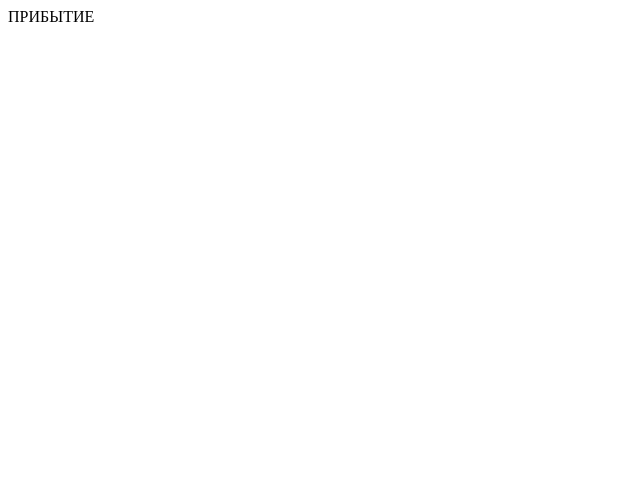
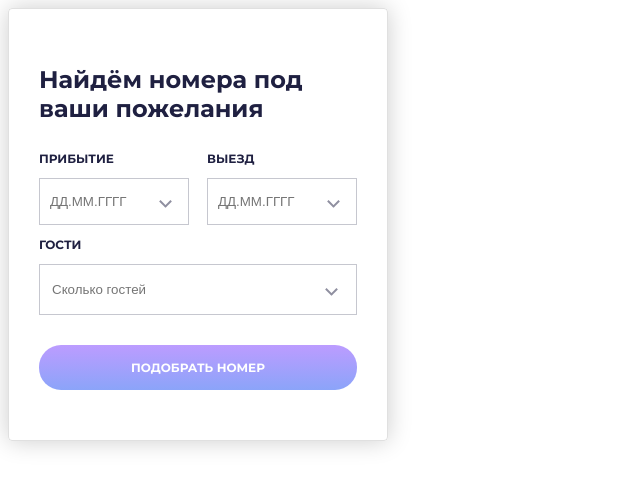
Before and after one commit to referhus/metalamp, a plain HTML site: page ui-kit.html in a window 1280 px wide. Shown: the whole page, without its empty margins (0-640 px from the left). Drawn offline with Linux system fonts and the light colour scheme.

Commit message:
card-date

```diff
--- /dev/null
+++ b/_colors.scss
@@ -0,0 +1,3 @@
+$DarkShade: #1F2041;
+$Purple: #BC9CFF;
+$Green: #6FCF97;
--- /dev/null
+++ b/_mixins.scss
@@ -0,0 +1,29 @@
+@mixin body {
+  font-family: Montserrat;
+  font-weight: normal;
+  font-size: 14px;
+  line-height: 24px;
+  color: rgba(31, 32, 65, 0.75);
+}
+
+@mixin h1 {
+  font-size: 24px;
+  font-weight: bold;
+  line-height: 29px;
+  color: $DarkShade;
+}
+
+@mixin h2 {
+  font-weight: bold;
+  font-size: 19px;
+  line-height: 23px;
+  color: $DarkShade;
+}
+
+@mixin h3 {
+  font-weight: bold;
+  font-size: 12px;
+  line-height: 15px;
+  text-transform: uppercase;
+  color: $DarkShade;
+}
--- a/ui-kit.html
+++ b/ui-kit.html
@@ -3,11 +3,56 @@
 <head>
 	<meta charset="UTF-8">
 	<meta name="viewport" content="width=device-width, initial-scale=1.0">
-	<title>Document</title>
+<link rel="preconnect" href="https://fonts.googleapis.com">
+<link rel="preconnect" href="https://fonts.gstatic.com" crossorigin>
+<link href="https://fonts.googleapis.com/css2?family=Montserrat:wght@300;700&display=swap" rel="stylesheet">
+	<link rel="stylesheet" href="ui-kit.css">
+	<title>Ui-kit</title>
 </head>
 <body>
-	<div class="form">
-		ПРИБЫТИЕ
+
+	<div class="cards">
+		<div class="card-date">
+			<h1 class="title-date">
+				Найдём номера под ваши пожелания
+			</h1>
+			<div class="arrival-departure">
+				<h3 class="text">
+					Прибытие
+				</h3>
+				<div class="input-date">
+					<input type="text" placeholder="ДД.ММ.ГГГГ" id="datepicker" class="dropdown">
+				</input>
+				<div class="arrow"></div>
+				</div>
+			</div>
+			<div class="arrival-departure">
+				<h3 class="text">
+					Выезд
+				</h3>
+				<div class="input-date">
+					<input type="text" placeholder="ДД.ММ.ГГГГ" id="datepicker" class="dropdown">
+				</input>
+				<div class="arrow"></div>
+				</div>
+			</div>
+			<div class="arrival-departure">
+				<h3 class="text">
+					Гости
+				</h3>
+				<div class="input-ghost">
+					<input type="text" placeholder="Сколько гостей" id="datepicker" class="dropdown ghost">
+				</input>
+				<div class="arrow"></div>
+				</div>
+			</div>
+			<div class="arrival-departure">
+				<a class="btn" href="#">Подобрать номер</a>
+			</div>
+				</div>
+			</div>
+			</div>
+		</div>
 	</div>
 </body>
 </html>
--- /dev/null
+++ b/ui-kit.scss
@@ -0,0 +1,91 @@
+@import "colors";
+@import "mixins";
+
+body {
+  @include body;
+}
+
+.card-date {
+  display: flex;
+  justify-content: space-between;
+  flex-wrap: wrap;
+  max-width: 380px;
+  border: 1px solid rgba(0, 0, 0, 0.12);
+  box-sizing: border-box;
+  box-shadow: 0px 0px 25px rgba(0, 0, 0, 0.2);
+  border-radius: 4px;
+  padding: 40px 30px;
+}
+
+.title-date {
+ @include h1;
+ flex-basis: 100%;
+
+}
+
+.text {
+  @include h3;
+  text-transform: uppercase;
+}
+
+.input-date {
+  border: 1px solid #1F204140;
+  padding: 8px;
+  box-sizing: border-box;
+  max-width: 150px;
+    display: flex;
+  justify-content: space-between;
+}
+
+.dropdown {
+  border: none;
+  max-width: 70%;
+}
+
+.arrival-departure:nth-last-child(-n+2){
+  flex-basis: 100%;
+}
+
+.input-ghost {
+  border: 1px solid #1F204140;
+  padding: 10px;
+  box-sizing: border-box;
+    display: flex;
+  justify-content: space-between;
+}
+
+.dropdown input::placeholder {
+    @include body;
+    text-transform: uppercase;
+    padding: 8px 10px;
+}
+
+.ghost input::placeholder {
+  text-transform: none;
+}
+
+.arrow {
+  width: 7px;
+  height: 7px;
+  border-top: 2px solid #1F204180;
+  border-right: 2px solid #1F204180;
+margin: 10px;
+  transform: rotate(135deg);
+  cursor: pointer;
+}
+
+
+.btn {
+  @include h3;
+  display: flex;
+  flex-basis: 100%;
+  padding: 15px;
+  box-sizing: border-box;
+  background: linear-gradient(180deg, #BC9CFF 0%, #8BA4F9 100%);
+  border-radius: 22px;
+  text-align: center;
+  justify-content: center;
+  color: #fff;
+  text-decoration: none;
+  margin: 30px 0px 10px;
+}
```
Also changed, not shown: ui-kit.css (added), 1 other file.
